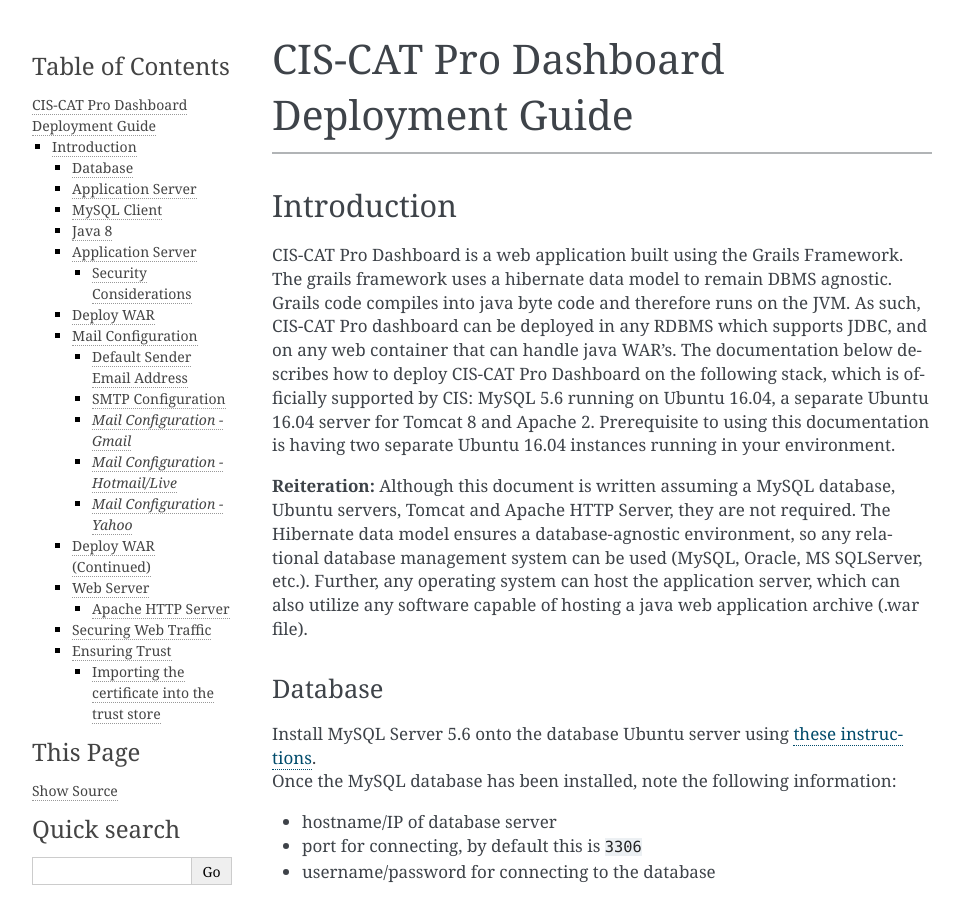
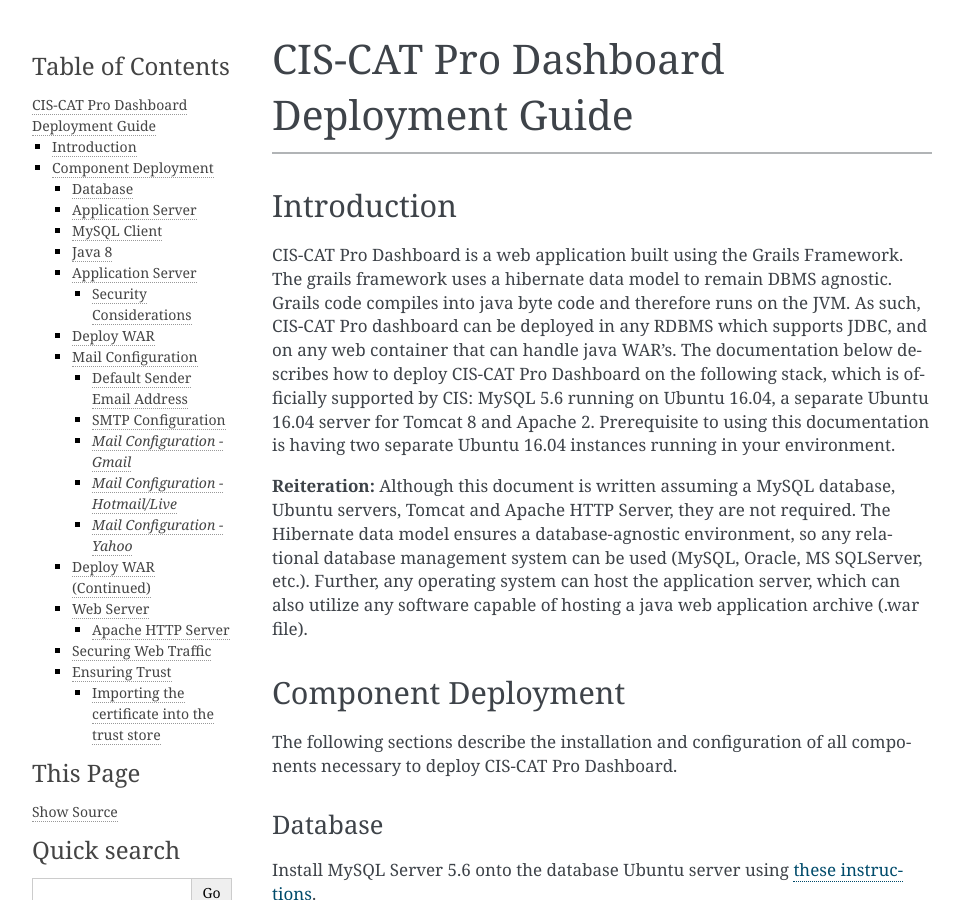
Before and after one commit to CISecurity/SecureSuiteResourceGuide, a Sphinx documentation site: the page built from docs/source/ciscat-pro-dashboard-deployment.md, in a window 1280 px wide and 900 px high. Shown: the whole window, without its empty margins (148-1111 px from the left). Built offline with Sphinx 7.4.7, drawn with Linux system fonts in a browser that asks for light colours.

Commit message:
update to section headings

```diff
--- a/docs/source/ciscat-pro-dashboard-deployment.md
+++ b/docs/source/ciscat-pro-dashboard-deployment.md
@@ -5,6 +5,9 @@
 CIS-CAT Pro Dashboard is a web application built using the Grails Framework.  The grails framework uses a hibernate data model to remain DBMS agnostic.  Grails code compiles into java byte code and therefore runs on the JVM.  As such,  CIS-CAT Pro dashboard can be deployed in any RDBMS which supports JDBC, and on any web container that can handle java WAR's.  The documentation below describes how to deploy CIS-CAT Pro Dashboard on the following stack, which is officially supported by CIS:  MySQL 5.6 running on Ubuntu 16.04, a separate Ubuntu 16.04 server for Tomcat 8 and Apache 2.  Prerequisite to using this documentation is having two separate Ubuntu 16.04 instances running in your environment.
 
 **Reiteration:**  Although this document is written assuming a MySQL database, Ubuntu servers, Tomcat and Apache HTTP Server, they are not required.  The Hibernate data model ensures a database-agnostic environment, so any relational database management system can be used (MySQL, Oracle, MS SQLServer, etc.).  Further, any operating system can host the application server, which can also utilize any software capable of hosting a java web application archive (.war file).
+
+## Component Deployment ##
+The following sections describe the installation and configuration of all components necessary to deploy CIS-CAT Pro Dashboard.
 
 ### Database ###
 Install MySQL Server 5.6 onto the database Ubuntu server using [these instructions](https://www.digitalocean.com/community/tutorials/how-to-install-mysql-on-ubuntu-16-04).
```
Also changed, not shown: 7 other files.
